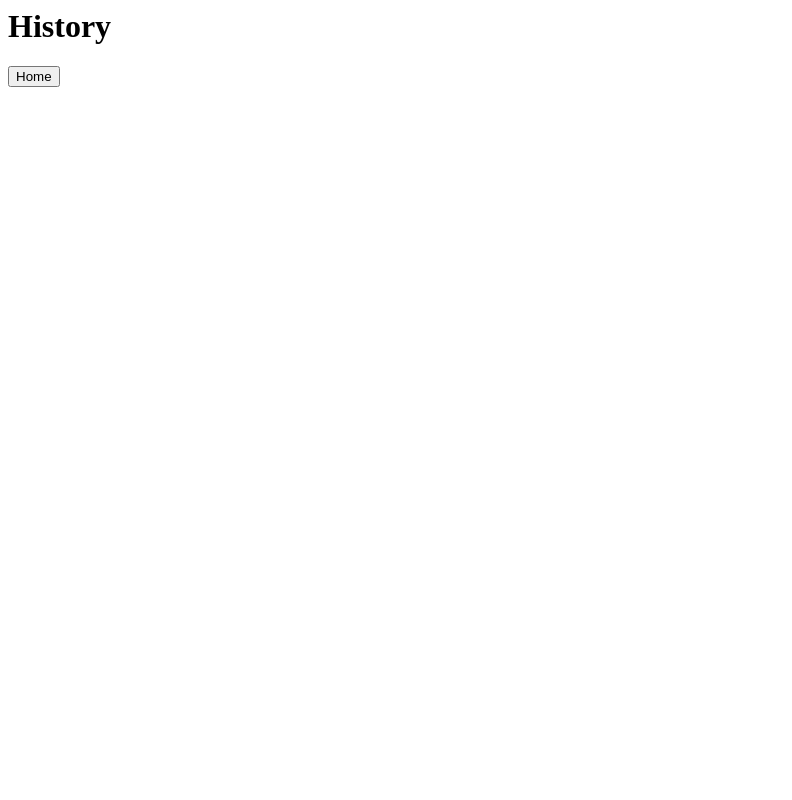
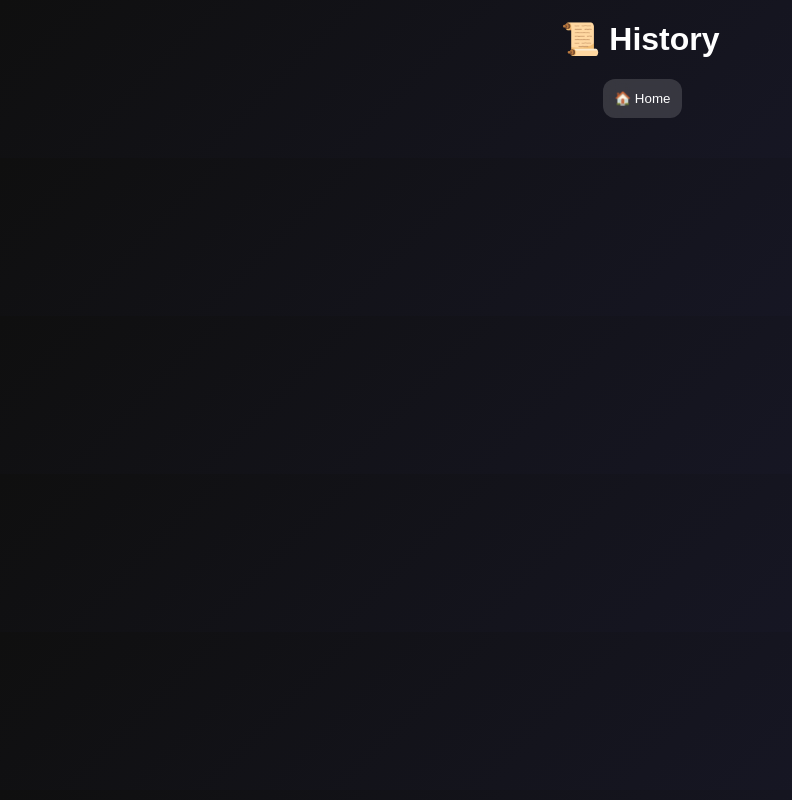
Before and after one commit to jesusxal777-boop/YouTube-mini, a plain HTML site: page history.html in a window 1280 px wide. Shown: the whole page, without its empty margins (0-792 px from the left). Drawn offline with Linux system fonts and the light colour scheme.

Commit message:
Update history.html

```diff
--- a/history.html
+++ b/history.html
@@ -1,8 +1,23 @@
-<h1>History</h1>
+<!DOCTYPE html>
+<html lang="es">
+<head>
+  <meta charset="UTF-8">
+  <title>History</title>
+  <link rel="stylesheet" href="style.css">
+</head>
 
-<button onclick="window.location.href='index.html'">Home</button>
+<body>
 
-<div id="results"></div>
+  <h1>📜 History</h1>
 
-<script src="app.js"></script>
-<script>loadHistory()</script>
+  <button onclick="window.location.href='index.html'">🏠 Home</button>
+
+  <div id="results"></div>
+
+  <script src="app.js"></script>
+  <script>
+    loadHistory();
+  </script>
+
+</body>
+</html>
```
